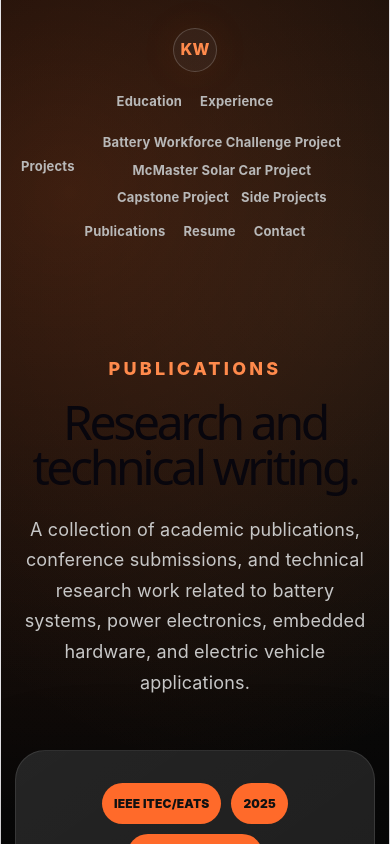
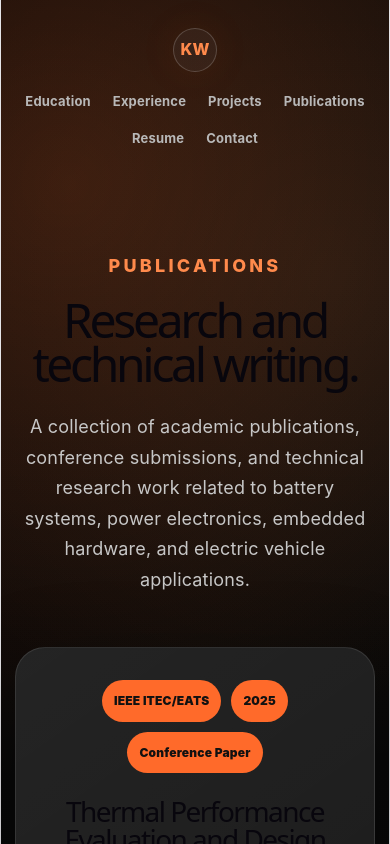
Before and after one commit to Kavishw/Kavishw.github.io, a React (Vite) app: page /#/publications in a window 390 px wide. Shown: the top 844 px of the page. Built offline with nearby package versions, Linux system fonts and the light colour scheme.

Commit message:
Cleaning css files it4

```diff
--- a/src/App.css
+++ b/src/App.css
@@ -1210,19 +1210,25 @@ a {
 
 /* Mobile */
 
+/* Mobile */
+
 @media (max-width: 700px) {
   .navbar {
     flex-direction: column;
     gap: 18px;
     align-items: center;
+    padding: 28px 0 18px;
   }
 
   .nav-links {
     display: flex;
     flex-wrap: wrap;
     justify-content: center;
-    gap: 14px 18px;
+    align-items: center;
+    gap: 14px 22px;
     font-size: 13px;
+    max-width: 360px;
+    margin: 0 auto;
   }
 
   .nav-dropdown {
@@ -1235,34 +1241,12 @@ a {
   }
 
   .dropdown-menu {
-    position: static;
-    transform: none;
-    min-width: auto;
-    padding: 0;
-    border: none;
-    box-shadow: none;
-    background: transparent;
-    opacity: 1;
-    visibility: visible;
-    pointer-events: auto;
-    display: flex;
-    flex-wrap: wrap;
-    justify-content: center;
-    gap: 12px;
-    margin-top: 8px;
+    display: none;
   }
 
-  .dropdown-menu a {
-    padding: 0;
-    border-radius: 0;
-    color: #b8b8b8;
-    font-size: 13px;
-    font-weight: 700;
-  }
-
-  .dropdown-menu a:hover {
-    background: transparent;
-    color: #ffffff;
+  .nav-links > a,
+  .dropdown-trigger {
+    white-space: nowrap;
   }
 
   .hero {
```
